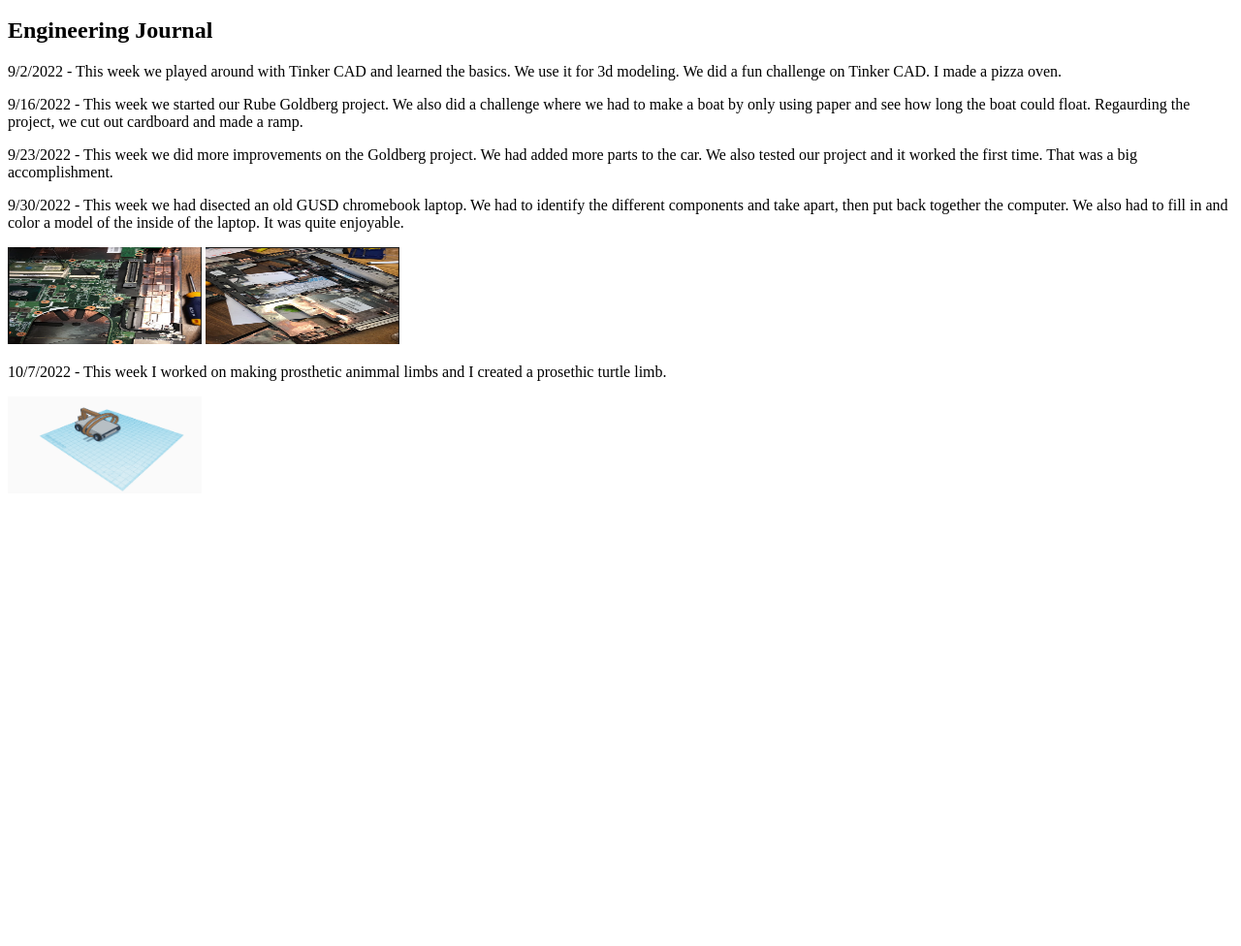
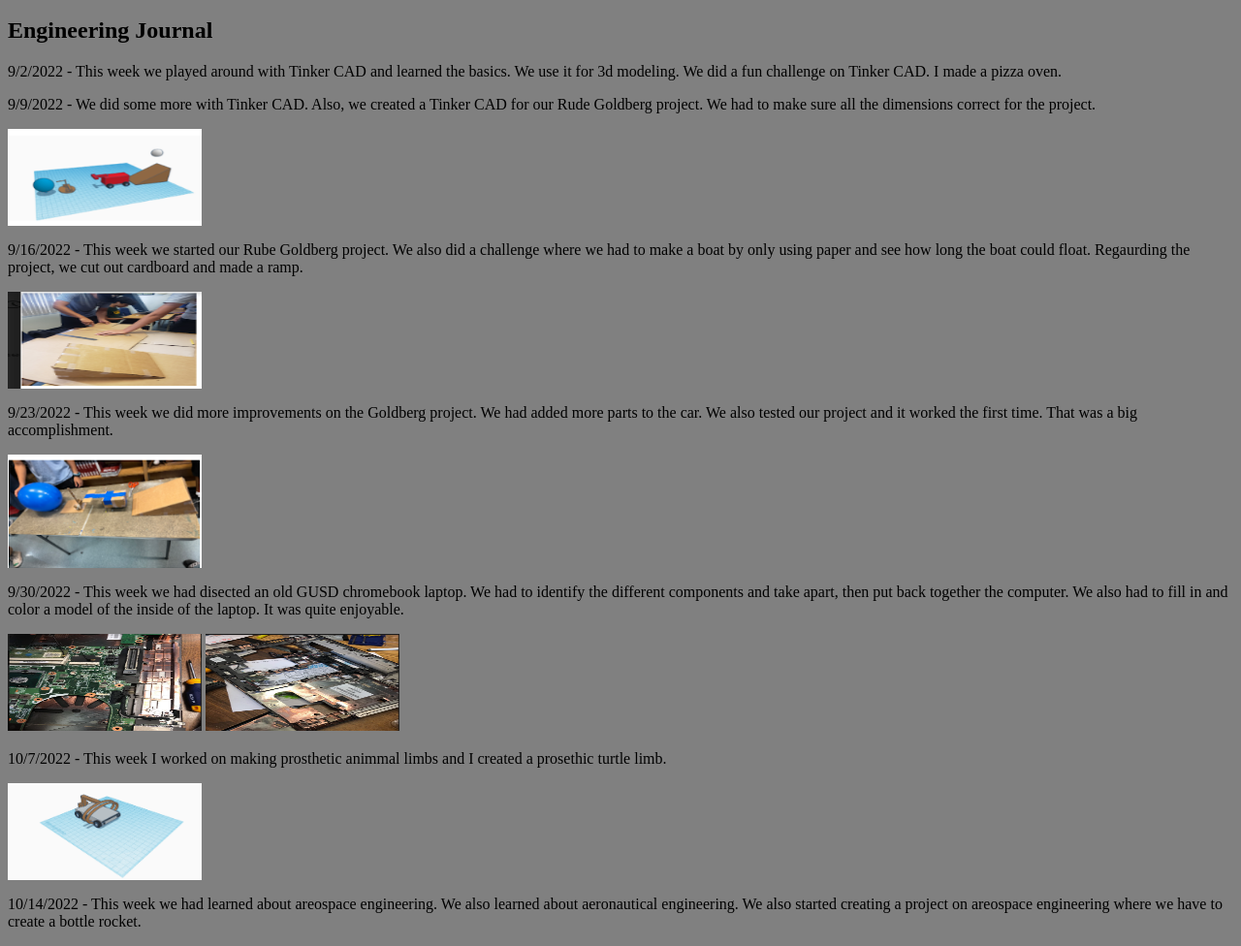
Before and after one commit to danielkhan3/Engineering, a plain HTML site: page index.html in a window 1280 px wide. Shown: the part 513-1489 px from the top of the page at 97% size. Before the commit the page ends 1030 px from the top, so only its background shows below. Drawn offline with Linux system fonts and the light colour scheme.

Commit message:
10/13 Journal Update

```diff
--- a/index.html
+++ b/index.html
@@ -12,7 +12,8 @@
     </p>
     <p> paragraph number two
     </p>
-    <a href="google.com">Fight On!</a>
+    <a href="https://www.youtube.com/watch?v=J55xnFE0Ibo">Fight On!</a>
+    <body style="background-color:gray"></body>
     <img src = "USC.png" width = "200px" height = "100">
     </center>
 
@@ -21,13 +22,19 @@
     and learned the basics. We use it for 3d modeling.
     We did a fun challenge on Tinker CAD.
     I made a pizza oven.</p>
+    <p>9/9/2022 - We did some more with Tinker CAD. Also, we created a Tinker
+    CAD for our Rude Goldberg project. We had to make sure all the
+    dimensions correct for the project.</p>
+    <img src = "C5.png" width = "200px" height = "100">
     <p>9/16/2022 - This week we started our Rube Goldberg project.
     We also did a challenge where we had to make a boat by
     only using paper and see how long the boat could float. Regaurding
     the project, we cut out cardboard and made a ramp.</p>
+    <img src = "C6.png" width = "200px" height = "100">
     <p>9/23/2022 - This week we did more improvements on the Goldberg
     project. We had added more parts to the car. We also tested our
     project and it worked the first time. That was a big accomplishment.</p>
+    <img src = "C4.png" width = "200px" hegiht = "100">
     <p>9/30/2022 - This week we had disected an old GUSD chromebook laptop.
     We had to identify the different components and take apart, then put back
     together the computer. We also had to fill in and color a model of the
@@ -37,6 +44,12 @@
     <p>10/7/2022 - This week I worked on making prosthetic animmal
     limbs and I created a prosethic turtle limb.</p>
     <img src = "C3.png" width = "200px" height = "100">
+    <p>10/14/2022 - This week we had learned about areospace engineering.
+    We also learned about aeronautical engineering. We also started
+    creating a project on areospace engineering where we have to create
+    a bottle rocket.</p>
+
+
 
 
 </html>
```
Also changed, not shown: C4.png (added), C5.png (added), C6.png (added).
